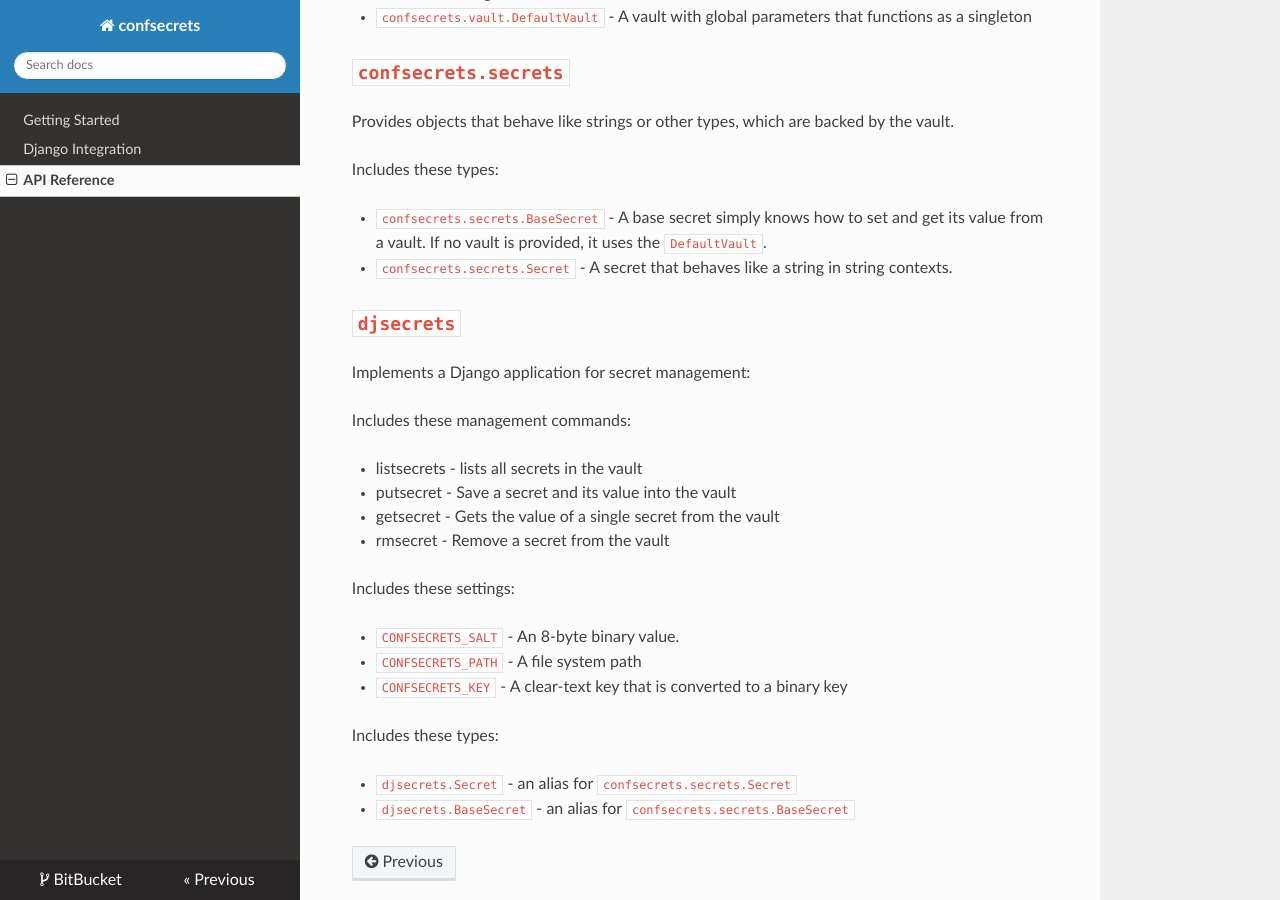
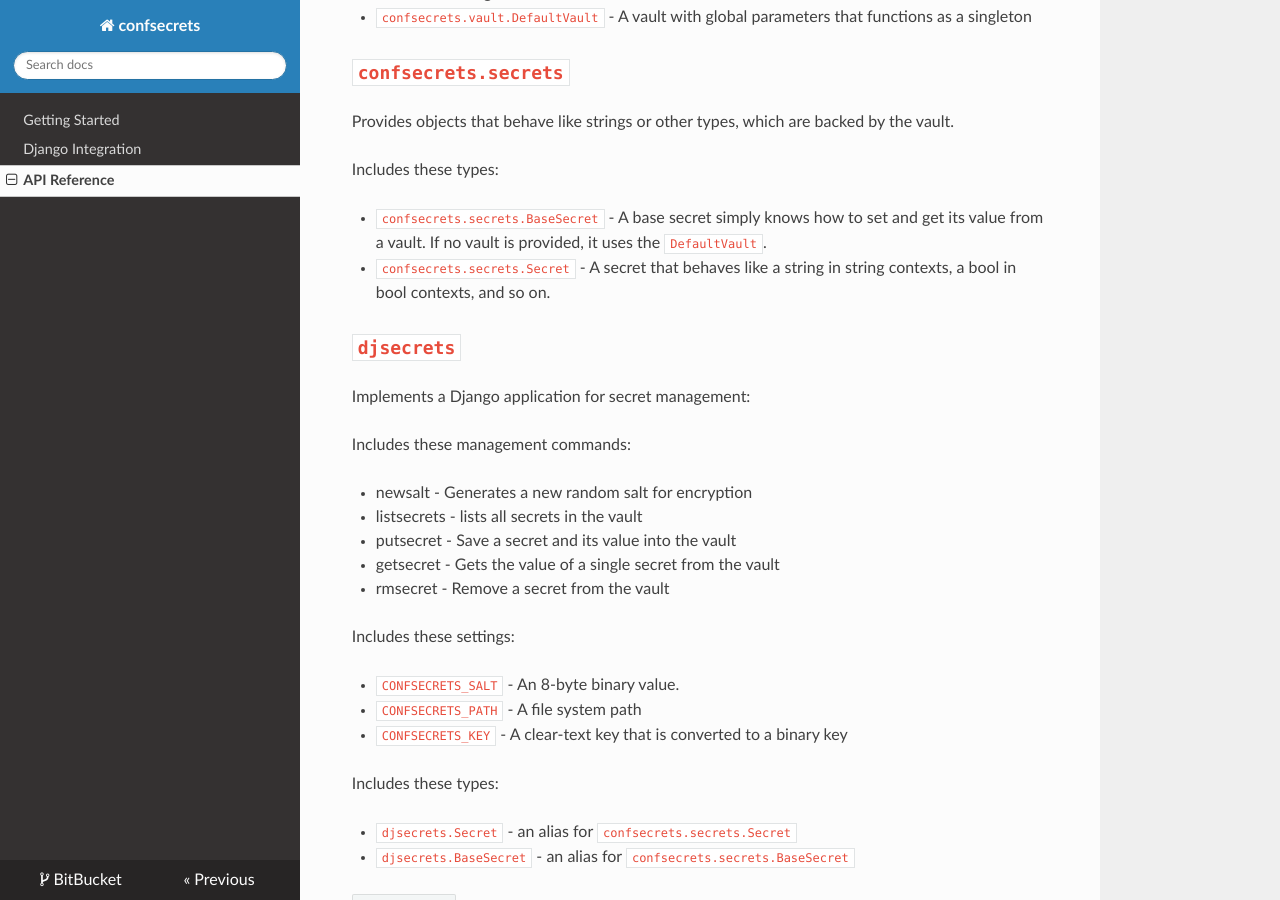
Before and after one commit to danizen/confsecrets, an MkDocs documentation site: the page built from docs/api.md, in a window 1280 px wide and 900 px high, scrolled down 1107 px. Built offline with MkDocs 1.6.1, drawn with Linux system fonts in a browser that asks for light colours; nearby versions of some CDN libraries.

Commit message:
Update documentation.

```diff
--- a/docs/api.md
+++ b/docs/api.md
@@ -43,7 +43,7 @@ Provides objects that behave like strings or other types, which are backed by th
 Includes these types:
 
 - `confsecrets.secrets.BaseSecret` - A base secret simply knows how to set and get its value from a vault. If no vault is provided, it uses the `DefaultVault`.
-- `confsecrets.secrets.Secret` - A secret that behaves like a string in string contexts.
+- `confsecrets.secrets.Secret` - A secret that behaves like a string in string contexts, a bool in bool contexts, and so on.
 
 ## `djsecrets`
 
@@ -51,6 +51,7 @@ Implements a Django application for secret management:
 
 Includes these management commands:
 
+- newsalt - Generates a new random salt for encryption
 - listsecrets - lists all secrets in the vault
 - putsecret - Save a secret and its value into the vault
 - getsecret - Gets the value of a single secret from the vault
```
